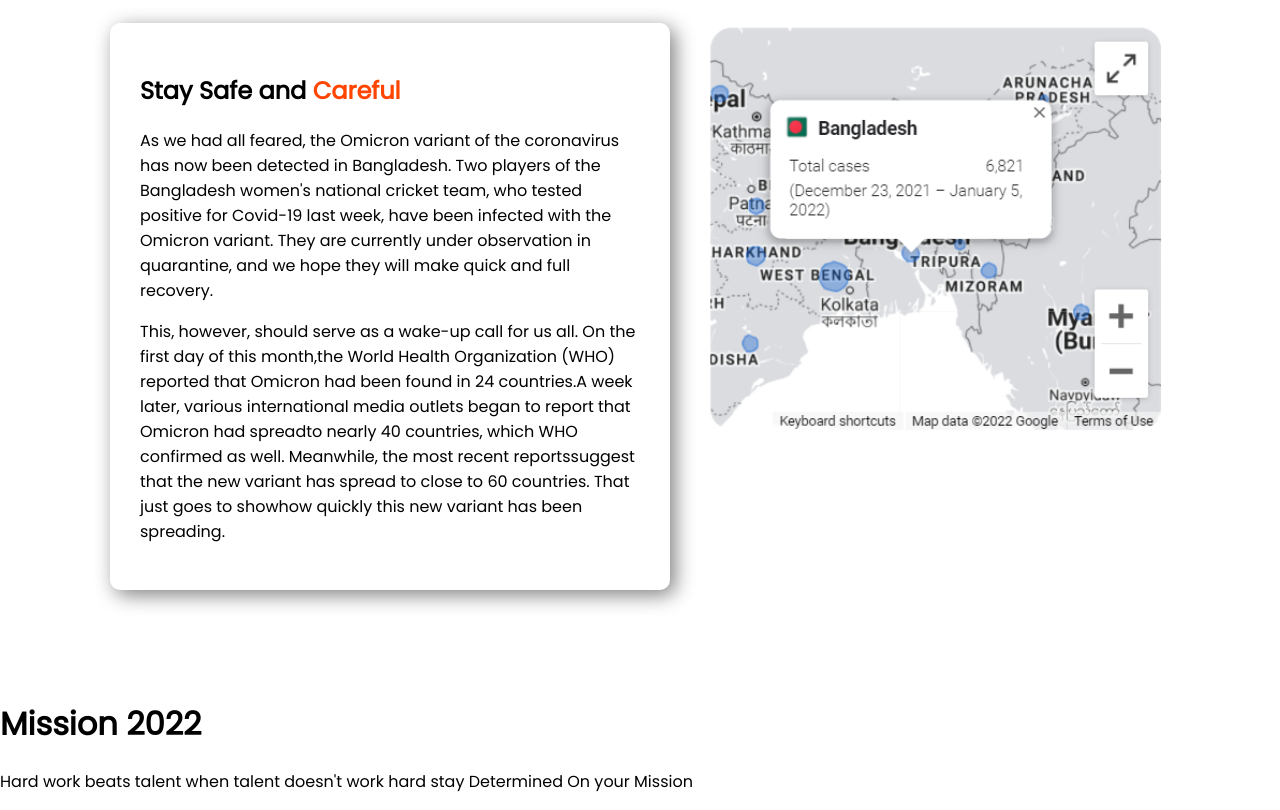
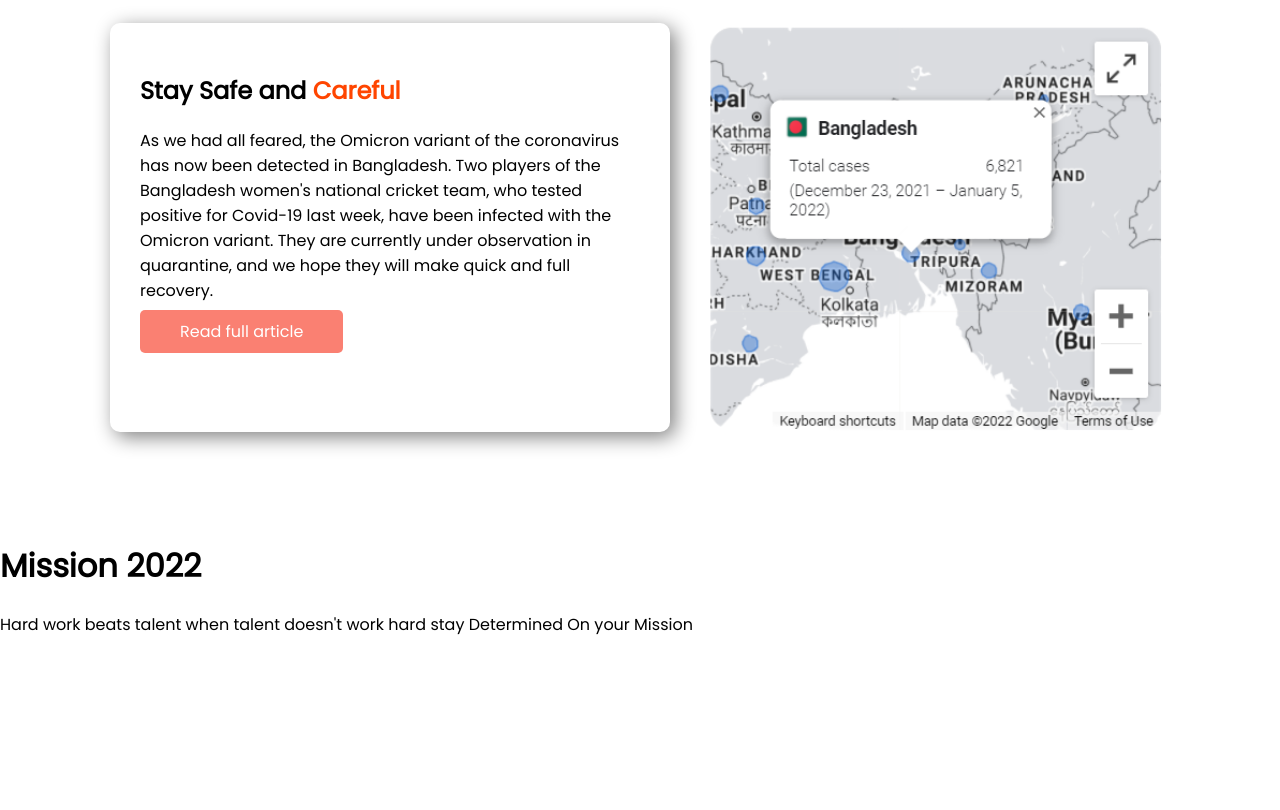
Before and after one commit to Nur-Al-Mumit/Personal-Portfolio-Pro-00, a plain HTML site: page index.html in a window 1280 px wide. Shown: the part 2394-3204 px from the top of the page. After the commit the page ends 3047 px from the top, so only its background shows below. Drawn offline with Linux system fonts and the light colour scheme.

Commit message:
last page

```diff
--- a/index.html
+++ b/index.html
@@ -71,8 +71,7 @@
             <div id="optional-page-div" class="last-div-width">
                 <h1>Stay Safe and <span class="careful-heading">Careful</span></h1>
                 <p>As we had all feared, the Omicron variant of the coronavirus has now been detected in Bangladesh. Two players of the Bangladesh women's national cricket team, who tested positive for Covid-19 last week, have been infected with the Omicron variant. They are currently under observation in quarantine, and we hope they will make quick and full recovery.</p>
-
-                <p>This, however, should serve as a wake-up call for us all. On the first day of this month,the World Health Organization (WHO) reported that Omicron had been found in 24 countries.A week later, various international media outlets began to report that Omicron had spreadto nearly 40 countries, which WHO confirmed as well. Meanwhile, the most recent reportssuggest that the new variant has spread to close to 60 countries. That just goes to showhow quickly this new variant has been spreading.</p>
+                <a  class="last-link-button" href="https://www.thedailystar.net/views/editorial/news/omicron-detected-bangladesh-2915776">Read full article</a>
             </div>
             <div class="last-div-width">
                 <img src="images/pictures/omi.png" alt="">
--- a/style.css
+++ b/style.css
@@ -152,3 +152,10 @@ body{
     border-radius: 5px;
     padding: 10px 40px;
 }
+.last-link-button{
+    text-decoration: none;
+    color: white;
+    background-color: salmon;
+    border-radius: 5px;
+    padding: 10px 40px;
+}
```
